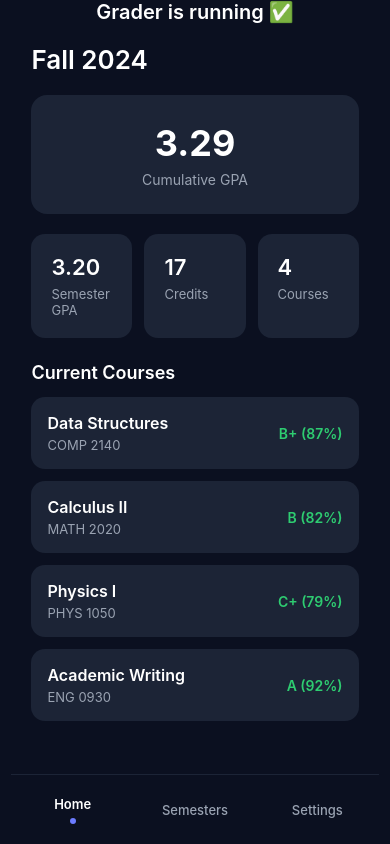
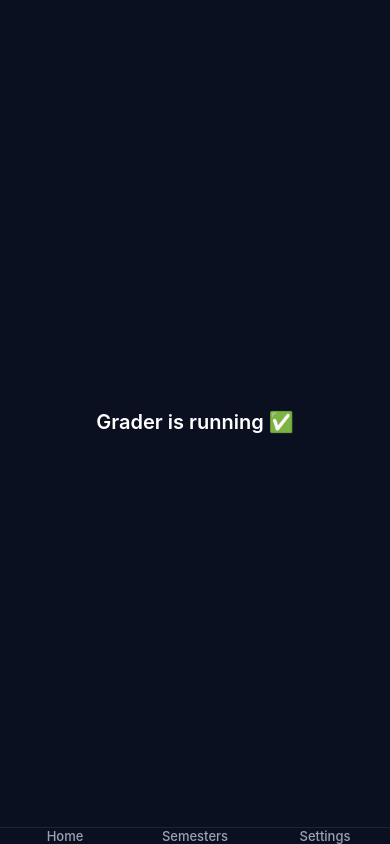
Before and after one commit to zksd53/GradeTrack, a React Native app: screen / in a window 390 px wide. Built offline with nearby package versions, Linux system fonts and the light colour scheme.

Commit message:
Right now it's working for main screen will be clearing out files and structure then onto work

```diff
--- a/App.js
+++ b/App.js
@@ -6,8 +6,8 @@ export default function App() {
   return (
     <View style={styles.container}>
       <Text style={styles.text}>Grader is running ✅</Text>
-      {/* <BottomTabBar/> */}
-      <MainLayout />
+      <BottomTabBar/>
+      {/* <MainLayout /> */}
     </View>
   )
 }
--- a/src/Root.js
+++ b/src/Root.js
@@ -1,11 +1,12 @@
 import "react-native-gesture-handler";
+
 import { NavigationContainer } from "@react-navigation/native";
-import BottomTabs from "./navigation/BottomTabs";
+import BottomTabBar from "./src/components/BottomTabBar";
 
 export default function Root() {
   return (
     <NavigationContainer>
-      {/* <BottomTabs /> */}
+      {/* <BottomTabBar /> */}
     </NavigationContainer>
   );
 }
--- a/src/layout/MainLayout.js
+++ b/src/layout/MainLayout.js
@@ -1,44 +1,26 @@
-import { View, StyleSheet } from "react-native";
-import { useState } from "react";
+// src/layout/MainLayout.js
+import { SafeAreaView, ScrollView, StyleSheet, View } from 'react-native';
 
-import BottomTabBar from "../components/BottomTabBar";
-import HomeScreen from "../screens/HomeScreen";
-import SemestersScreen from "../screens/SemestersScreen";
-import SettingsScreen from "../screens/SettingsScreen";
-
-const TAB_BAR_HEIGHT = 70;
-
-export default function MainLayout() {
-    const [activeTab, setActiveTab] = useState("home");
-
-    let Screen = null;
-    if (activeTab === "home") Screen = <HomeScreen />;
-    if (activeTab === "semesters") Screen = <SemestersScreen />;
-    if (activeTab === "settings") Screen = <SettingsScreen />;
-
+export default function MainLayout({ children }) {
     return (
-        <View style={styles.container}>
-            {/* Screen content */}
-            <View style={styles.content}>{Screen}</View>
-
-            {/* Bottom tab bar (ONLY visible base) */}
-            <BottomTabBar
-                activeTab={activeTab}
-                setActiveTab={setActiveTab}
-                height={TAB_BAR_HEIGHT}
-            />
-        </View>
+        <SafeAreaView style={styles.safe}>
+            <ScrollView
+                contentContainerStyle={styles.scroll}
+                showsVerticalScrollIndicator={false}
+            >
+                {children}
+            </ScrollView>
+        </SafeAreaView>
     );
 }
 
 const styles = StyleSheet.create({
-    container: {
+    safe: {
         flex: 1,
-        backgroundColor: "#0B1020",
+        backgroundColor: '#0B1020',
     },
-    content: {
-        flex: 1,
-        paddingBottom: TAB_BAR_HEIGHT,
-        backgroundColor: "transparent", // IMPORTANT
+    scroll: {
+        padding: 16,
+        paddingBottom: 120, // IMPORTANT: space for bottom tab bar
     },
 });
```
